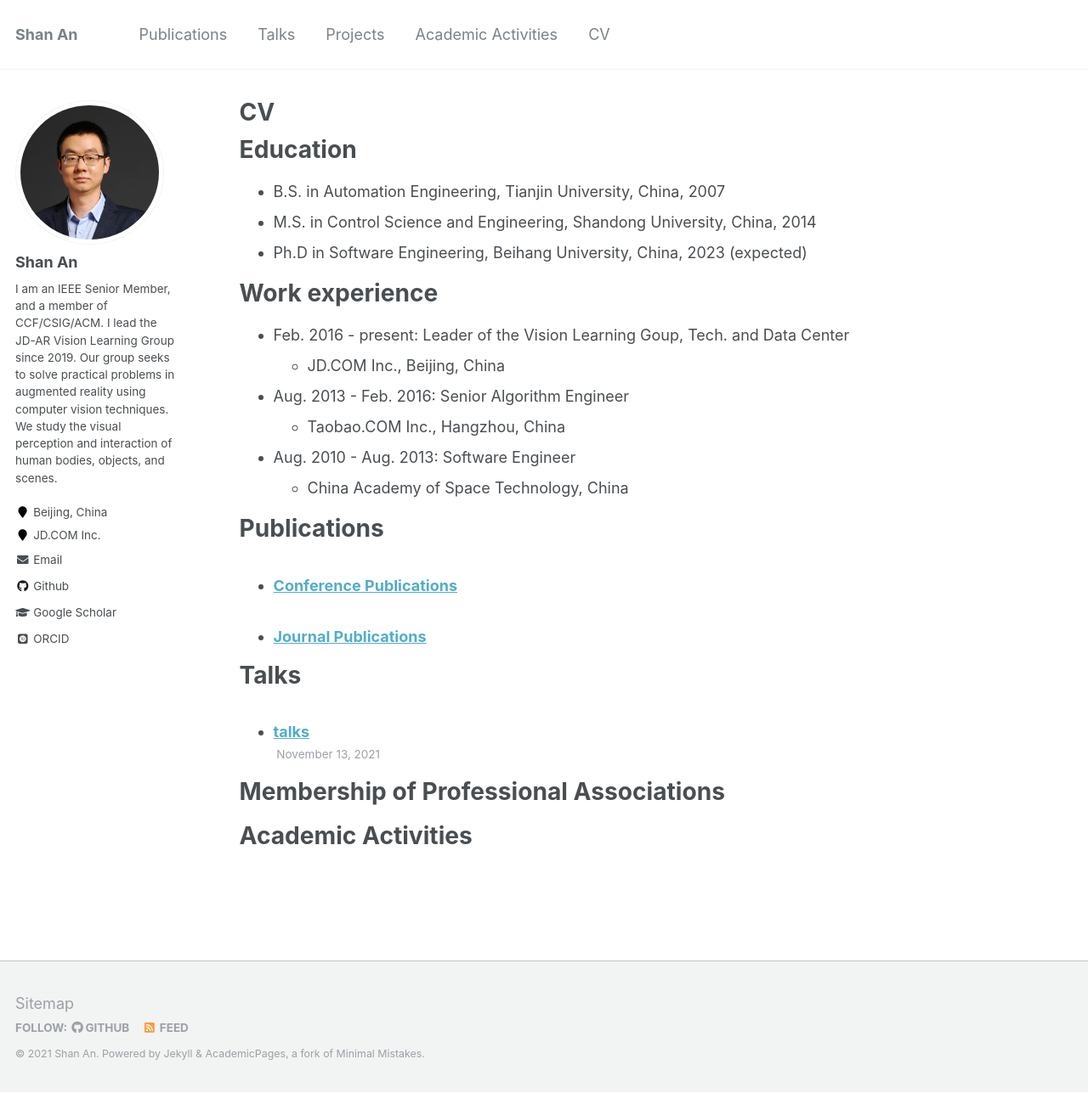
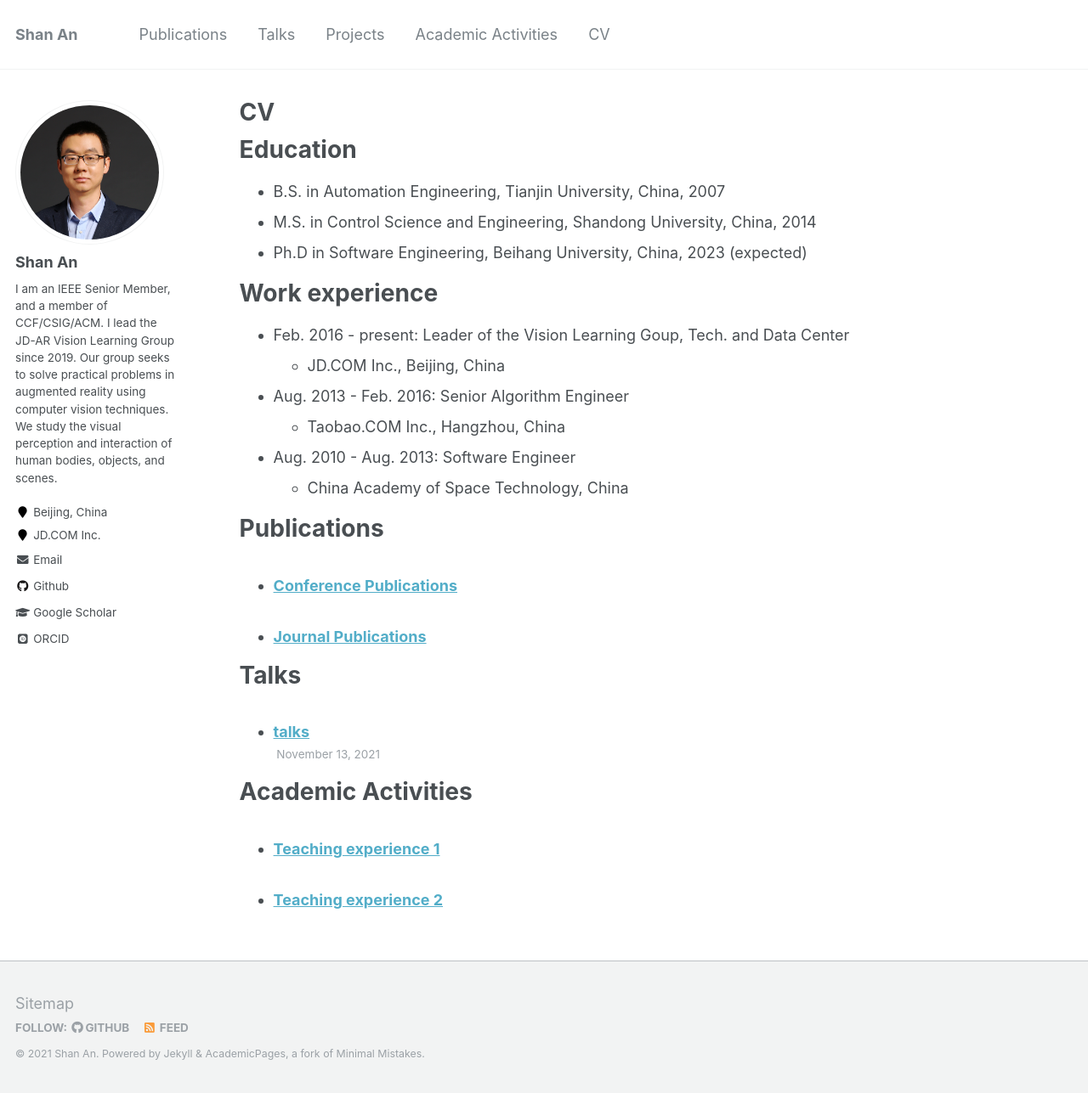
Before and after one commit to anshan-XR-ROB/anshan-XR-ROB.github.io, a Jekyll site: the page built from _pages/cv.md, in a window 1280 px wide and 1287 px high. Shown: the whole window at 85% size. Built offline with Jekyll 4.4.1, drawn with Linux system fonts in a browser that asks for light colours; some web fonts are replaced.

Commit message:
Update cv.md

```diff
--- a/_pages/cv.md
+++ b/_pages/cv.md
@@ -38,14 +38,8 @@ Talks
     {% include archive-single-talk-cv.html %}
   {% endfor %}</ul>
 
-Membership of Professional Associations
+Academic Activities
 ======
-  <ul>{% for post in site.Membership %}
+<ul>{% for post in site.teaching %}
     {% include archive-single-cv.html %}
   {% endfor %}</ul>
-
-Academic Activities
-======
-  <ul>{% for post in site.academic activities %}
-    {% include archive-single-talk-cv.html %}
-  {% endfor %}</ul>
```
